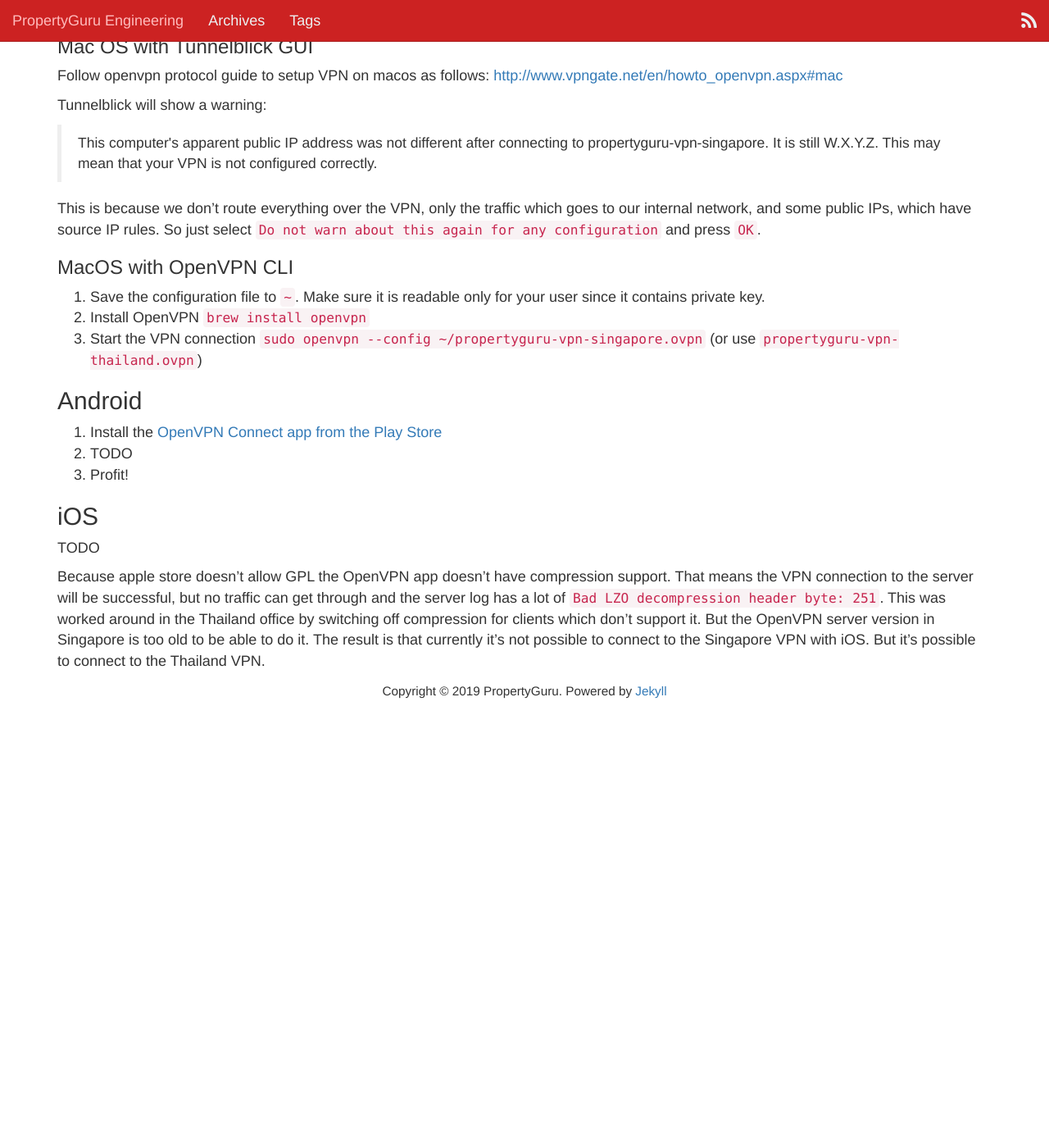
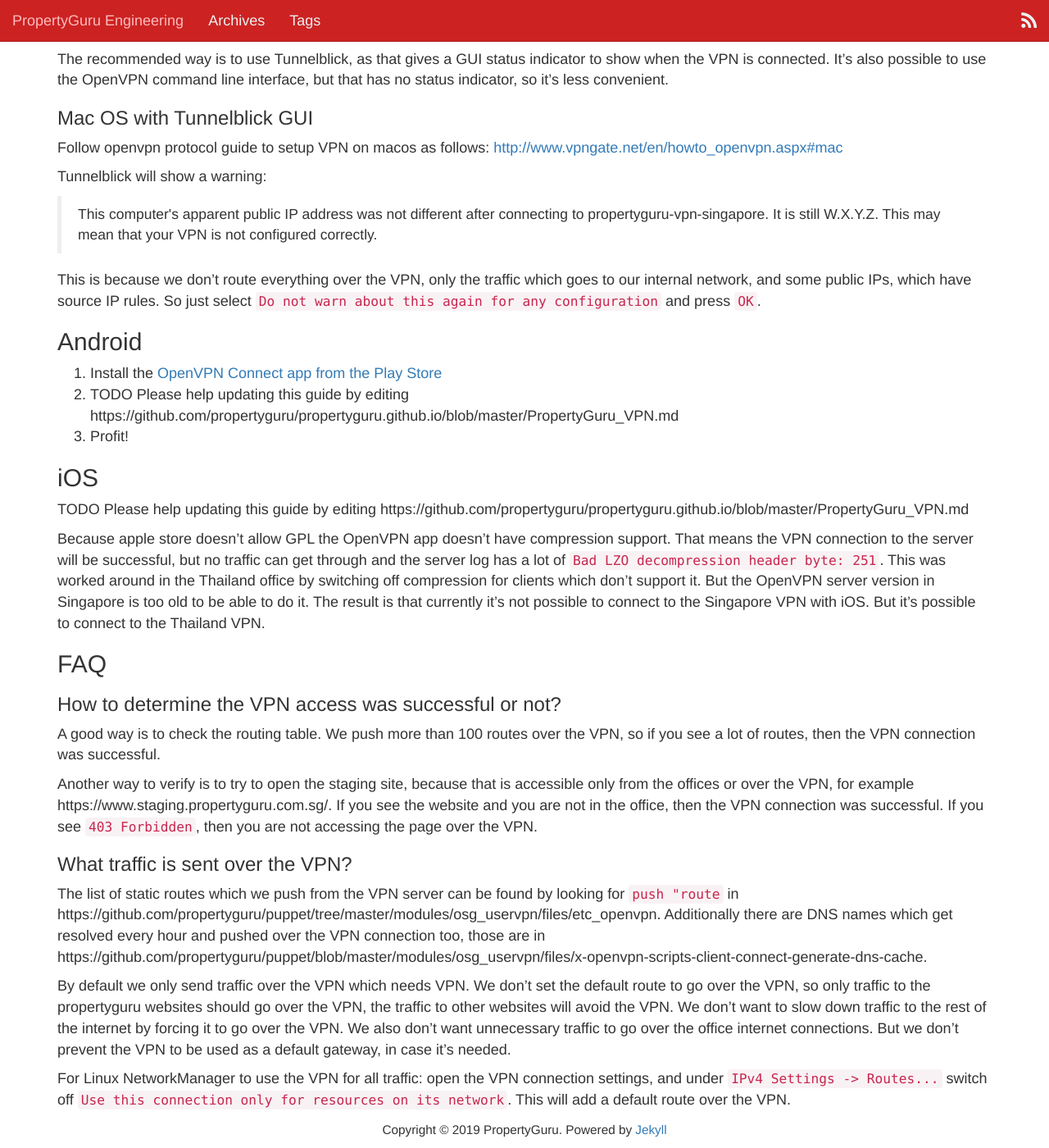
Before and after one commit to propertyguru/propertyguru.github.io, a Jekyll site: the page built from PropertyGuru_VPN.md, in a window 1280 px wide and 1400 px high, scrolled down 2536 px. Shown: the whole window at 82% size. Built offline with Jekyll 4.4.1, drawn with Linux system fonts in a browser that asks for light colours; nearby versions of some CDN libraries; our own code applies the rules of GitHub Pages for plain Markdown files; before the commit the page ends 3401 px from its top, so only the background shows below that; some of the changed text lies outside the part shown.

Commit message:
Update PropertyGuru_VPN.md

````diff
--- a/PropertyGuru_VPN.md
+++ b/PropertyGuru_VPN.md
@@ -6,6 +6,8 @@
 Please add both the Singapore and Thailand config files, even if you intend to connect to only one, as in case the VPN in one offices is down then it will be possible to use the other office as a fallback.
 
 Delete the zip file and the email after confirming the VPN connection works. The `.ovpn` files contain a secret which should not leave the device where it's being used. Also don't backup the `.ovpn` files. In case the file is lost because of reinstall, hardware failure or replacement, ask for a new VPN certificate. Do not copy the certificate to another device, ask for a separate certificate for each device. In case the device is stolen or lost, or the VPN is not being used any more, inform systems@propertyguru.com.sg to revoke the certificate.
+
+The VPN email will also contain a mysql zip file, this is to set up a connection to our mysql servers based on https://github.com/propertyguru/guruconf/blob/master/documentation/MySQL/mysql-workbench.md. If you did not request mysql access, ignore it. This is a work in progress and the mysql zip is sent for every VPN request, even if you didn't request mysql access.
 
 ## Windows
 1. Install OpenVPN from <https://openvpn.net/community-downloads/>.
@@ -39,13 +41,13 @@
 - [ ] All users may connect to this network
 7. Optional: NetworkManager 1.10.6 from Ubuntu Bionic does not support the `compress`, and ignores it. This is a problem because then the `push "compress lzo"` command from the server will also be ignored and the connection will fail. To work around this go to the `VPN` tab, click `Advanced...` and check:
 - [x] Use LZO data compression `adaptive`
-The downside is that if we change the compression on the server, that will not match the hardcoded value on the client any more, and the connection will fail. <!--- Check if it's fixed in the next Ubuntu release. -->
+The downside is that if we change the compression on the server, that will not match the hardcoded value on the client any more, and the connection will fail. <!-- Check if it's fixed in the next Ubuntu release. -->
 8. `Save` the new VPN connection
 ![NetworkManager Save](NetworkManager%20Save%20Button.png)
 9. Repeat the above steps for the `propertyguru-vpn-thailand.ovpn` file.
 
 ## MacOS
-There are 2 ways to do it on MacOS. One is the GUI way, with Tunnelblick, and the other is to `brew install openvpn` and run it on the command line.
+The recommended way is to use Tunnelblick, as that gives a GUI status indicator to show when the VPN is connected. It's also possible to use the OpenVPN command line interface, but that has no status indicator, so it's less convenient.
 
 ### Mac OS with Tunnelblick GUI
 Follow openvpn protocol guide to setup VPN on macos as follows: <http://www.vpngate.net/en/howto_openvpn.aspx#mac>
@@ -58,17 +60,25 @@
 </blockquote>
 This is because we don't route everything over the VPN, only the traffic which goes to our internal network, and some public IPs, which have source IP rules. So just select `Do not warn about this again for any configuration` and press `OK`.
 
-### MacOS with OpenVPN CLI
-1. Save the configuration file to `~`. Make sure it is readable only for your user since it contains private key.
-2. Install OpenVPN ```brew install openvpn```
-3. Start the VPN connection ```sudo openvpn --config ~/propertyguru-vpn-singapore.ovpn``` (or use `propertyguru-vpn-thailand.ovpn`)
-
 ## Android
 1. Install the [OpenVPN Connect app from the Play Store](https://play.google.com/store/apps/details?id=net.openvpn.openvpn)
-2. TODO
+2. TODO Please help updating this guide by editing https://github.com/propertyguru/propertyguru.github.io/blob/master/PropertyGuru_VPN.md
 3. Profit!
 
 ## iOS
-TODO
+TODO Please help updating this guide by editing https://github.com/propertyguru/propertyguru.github.io/blob/master/PropertyGuru_VPN.md
 
 Because apple store doesn't allow GPL the OpenVPN app doesn't have compression support. That means the VPN connection to the server will be successful, but no traffic can get through and the server log has a lot of `Bad LZO decompression header byte: 251`. This was worked around in the Thailand office by switching off compression for clients which don't support it. But the OpenVPN server version in Singapore is too old to be able to do it. The result is that currently it's not possible to connect to the Singapore VPN with iOS. But it's possible to connect to the Thailand VPN.
+
+## FAQ
+### How to determine the VPN access was successful or not?
+A good way is to check the routing table. We push more than 100 routes over the VPN, so if you see a lot of routes, then the VPN connection was successful.
+
+Another way to verify is to try to open the staging site, because that is accessible only from the offices or over the VPN, for example https://www.staging.propertyguru.com.sg/. If you see the website and you are not in the office, then the VPN connection was successful. If you see `403 Forbidden`, then you are not accessing the page over the VPN.
+
+### What traffic is sent over the VPN?
+The list of static routes which we push from the VPN server can be found by looking for `push "route` in https://github.com/propertyguru/puppet/tree/master/modules/osg_uservpn/files/etc_openvpn. Additionally there are DNS names which get resolved every hour and pushed over the VPN connection too, those are in https://github.com/propertyguru/puppet/blob/master/modules/osg_uservpn/files/x-openvpn-scripts-client-connect-generate-dns-cache.
+
+By default we only send traffic over the VPN which needs VPN. We don't set the default route to go over the VPN, so only traffic to the propertyguru websites should go over the VPN, the traffic to other websites will avoid the VPN. We don't want to slow down traffic to the rest of the internet by forcing it to go over the VPN. We also don't want unnecessary traffic to go over the office internet connections. But we don't prevent the VPN to be used as a default gateway, in case it's needed.
+
+For Linux NetworkManager to use the VPN for all traffic: open the VPN connection settings, and under `IPv4 Settings -> Routes...` switch off `Use this connection only for resources on its network`. This will add a default route over the VPN.
````
